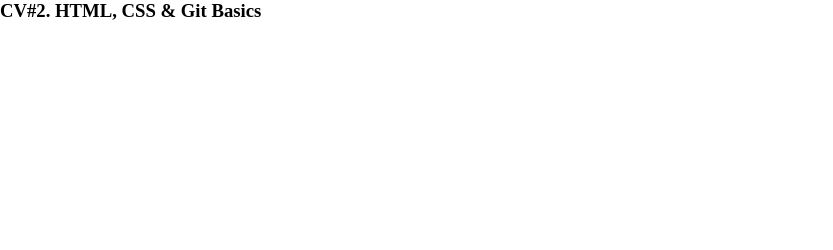
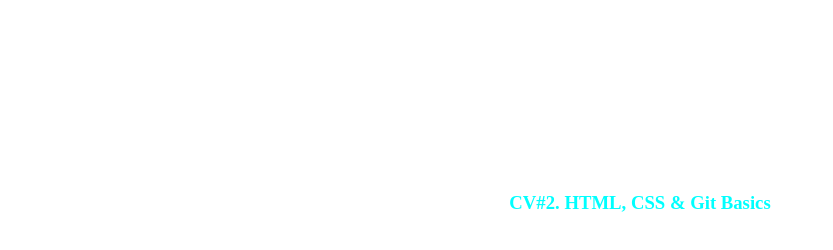
Before and after one commit to GregoryLegchilo/rsschool-cv, a plain HTML site: page index.html in a window 1280 px wide. Shown: the whole page, without its empty margins (0-833 px from the left). Drawn offline with Linux system fonts and the light colour scheme.

```diff
--- a/style.css
+++ b/style.css
@@ -3,3 +3,8 @@
     margin: 0;
     box-sizing: border-box;
 }
+h3 {
+     color:aqua;
+     margin: 15%;
+     text-align: center;
+}
```
Also changed, not shown: 1 other file.
